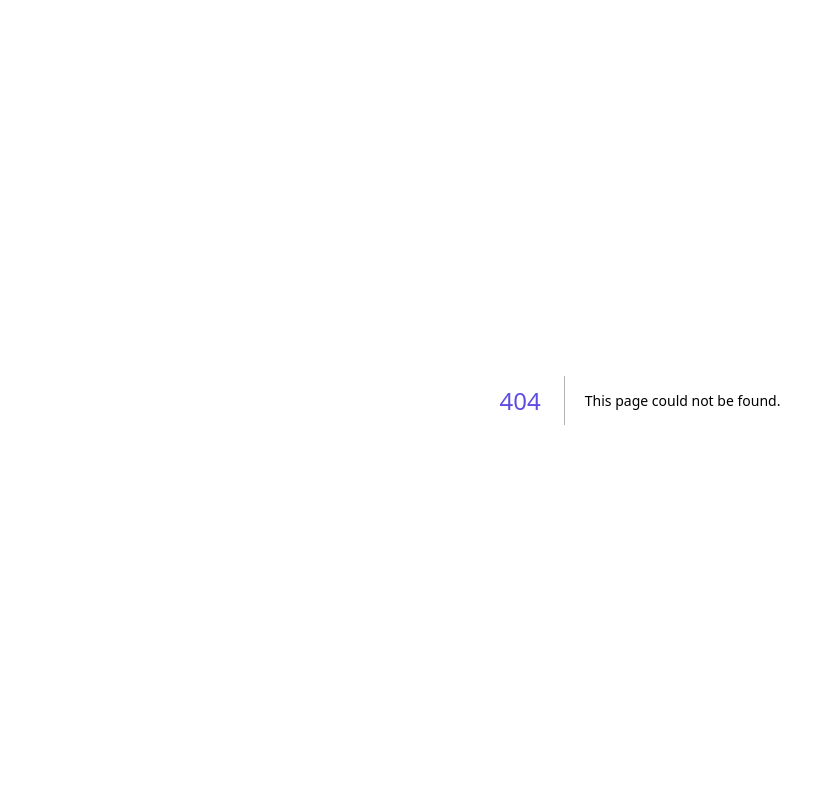
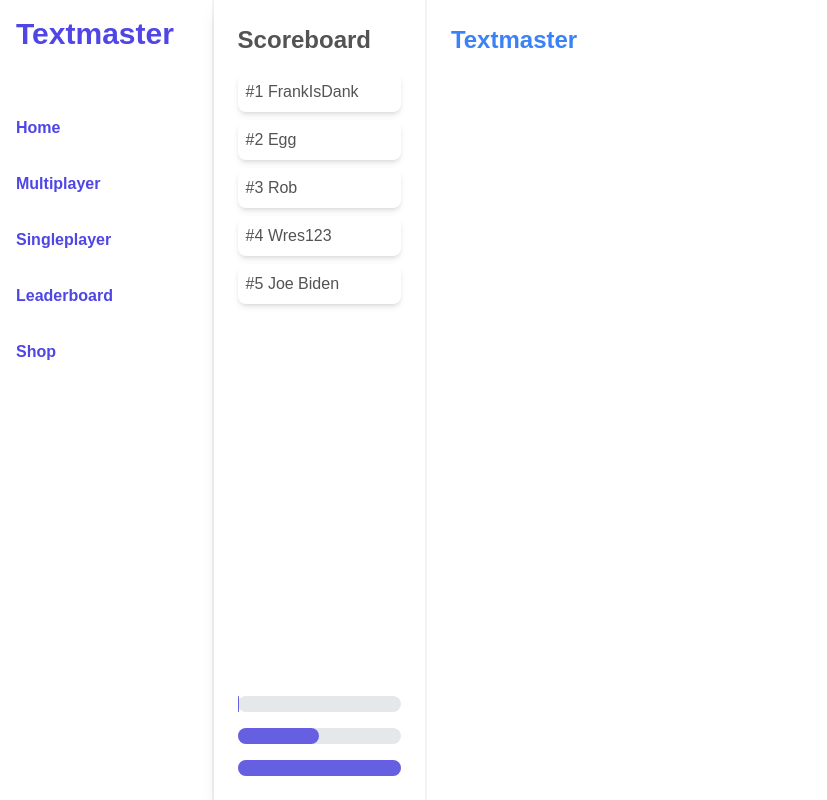
Before and after one commit to Riixardo/TextMaster, a Next.js app in the folder frontend/: page /messaging in a window 1280 px wide. Before the commit this address had no page. Shown: the whole page, without its empty margins (0-827 px from the left). Built offline with nearby package versions, Linux system fonts and the light colour scheme.

Commit message:
partly done messaging

```diff
--- /dev/null
+++ b/frontend/components/layout.js
@@ -0,0 +1,9 @@
+const Layout = ({ children }) => {
+  return (
+    <div className="container">
+      {children}
+    </div>
+  );
+};
+
+export default Layout;
--- /dev/null
+++ b/frontend/components/progress_bar.js
@@ -0,0 +1,9 @@
+import React from "react";
+
+export default function ProgressBar({ width }) {
+  return (
+    <div className="w-50 bg-gray-200 rounded-full h-4">
+      <div className="h-4 rounded-full" style={{ width, backgroundColor: '#665FE2'}}></div>
+    </div>
+  );
+}
--- /dev/null
+++ b/frontend/components/scoreboard.js
@@ -0,0 +1,40 @@
+import React from "react";
+import ProgressBar from "./progress_bar";
+
+export default function Scoreboard() {
+  const players = [
+    { rank: 1, name: "FrankIsDank" },
+    { rank: 2, name: "Egg" },
+    { rank: 3, name: "Rob" },
+    { rank: 4, name: "Wres123" },
+    { rank: 5, name: "Joe Biden" }
+  ];
+
+  return (
+    <div className="score-board" style={{ borderRight: '2px solid #f3f3f3' }}>
+      {/* Scoreboard List */}
+      <div>
+        <h2 className="text-gray-700 text-2xl font-bold" style={{ color: '#535353' }}>Scoreboard</h2>
+        <ul className="mt-4">
+          {players.map((player, index) => (
+            <li
+              key={index}
+              className={`p-2 mb-2 shadow-md rounded-lg`}
+              style={{ color: '#535353' }}
+            >
+              #{player.rank} {player.name}
+            </li>
+          ))}
+        </ul>
+      </div>
+
+      {/* Progress Bars */}
+      <div className="mt-6 space-y-4">
+        <ProgressBar width="1%" />
+        <ProgressBar width="50%" />
+        <ProgressBar width="100%" />
+
+      </div>
+    </div>
+  );
+}
--- /dev/null
+++ b/frontend/components/side_bar.js
@@ -0,0 +1,33 @@
+import React from "react";
+import { useState } from "react";
+
+
+export default function Sidebar() {
+      const [activeIndex, setActiveIndex] = useState(null);
+
+    const handleClick = (index) => {
+        setActiveIndex(index);
+    };
+    return (
+        <div className="sidebar" style={{ borderRight: '2px solid #f3f3f3' }}>
+            <h2 className=" text-3xl font-extrabold p-4" style={{ color: '#4F46E5' }}>Textmaster</h2>
+            <nav className="mt-8">
+                <ul class='purple-colored-text'>
+                     {['Home', 'Multiplayer', 'Singleplayer', 'Leaderboard', 'Shop'].map((item, index) => (
+                        <li
+                            key={index}
+                            className={`p-4 font-extrabold`}
+                            style={{
+                                backgroundColor: activeIndex === index ? '#4F46E5' : 'transparent',
+                                color: activeIndex === index ? 'white' : '#4F46E5',
+                            }}
+                            onClick={() => handleClick(index)}
+                        >
+                            {item}
+                        </li>
+                    ))}
+                </ul>
+            </nav>
+        </div>
+    );
+}
--- /dev/null
+++ b/frontend/pages/messaging.js
@@ -0,0 +1,26 @@
+
+import Sidebar from '../components/side_bar';
+import Scoreboard from '../components/scoreboard';
+import React from "react";
+
+
+export default function Home() {
+  return (
+    <div className="flex">
+      {/* Sidebar */}
+      <Sidebar />
+
+      {/* Main Content */}
+      <div className="flex w-full">
+        {/* Scoreboard */}
+        <Scoreboard />
+
+        {/* Placeholder for Future Content */}
+        <div className="flex-grow h-screen bg-white p-6">
+          <h2 className="text-blue-500 text-2xl font-bold">Textmaster</h2>
+
+        </div>
+      </div>
+    </div>
+  );
+}
--- a/frontend/styles/globals.css
+++ b/frontend/styles/globals.css
@@ -170,7 +170,7 @@ a {
 
 
 .sidebar {
-  background-color: #F3F3F3;
+  background-color: #ffffff;
   width: 20%;
   /* Equivalent to w-1/5 */
   height: 100vh;
@@ -194,3 +194,16 @@ a {
   background-color: #4F46E5;
   color: white;
 }
+
+
+.score-board {
+  background-color: #ffffff; /* Equivalent to bg-gray-100 */
+  width: 20%; /* Equivalent to w-1/5 */
+  height: 100vh; /* Equivalent to h-screen */
+  padding: 1.5rem; /* Equivalent to p-6 */
+  box-shadow: 0 10px 15px -3px rgba(0, 0, 0, 0.1), 0 4px 6px -2px rgba(0, 0, 0, 0.05); /* Equivalent to shadow-lg */
+  font-family: 'Nunito', Arial, Helvetica, sans-serif;
+    display: flex;
+      flex-direction: column;
+      justify-content: space-between;
+}
```
